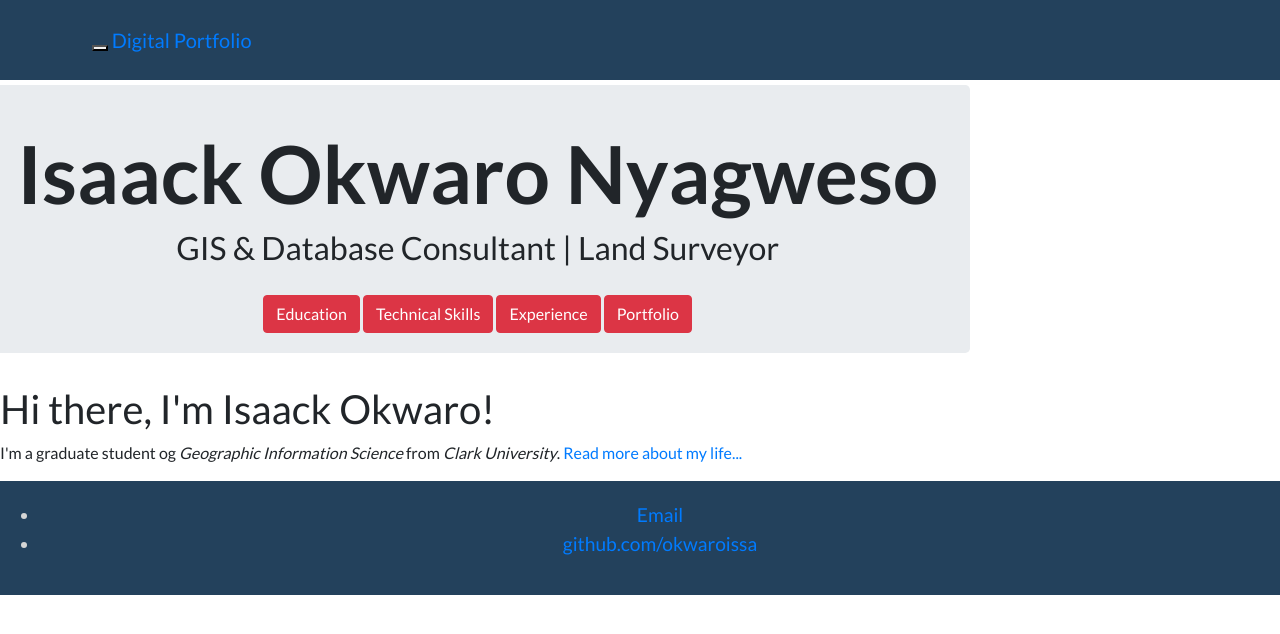
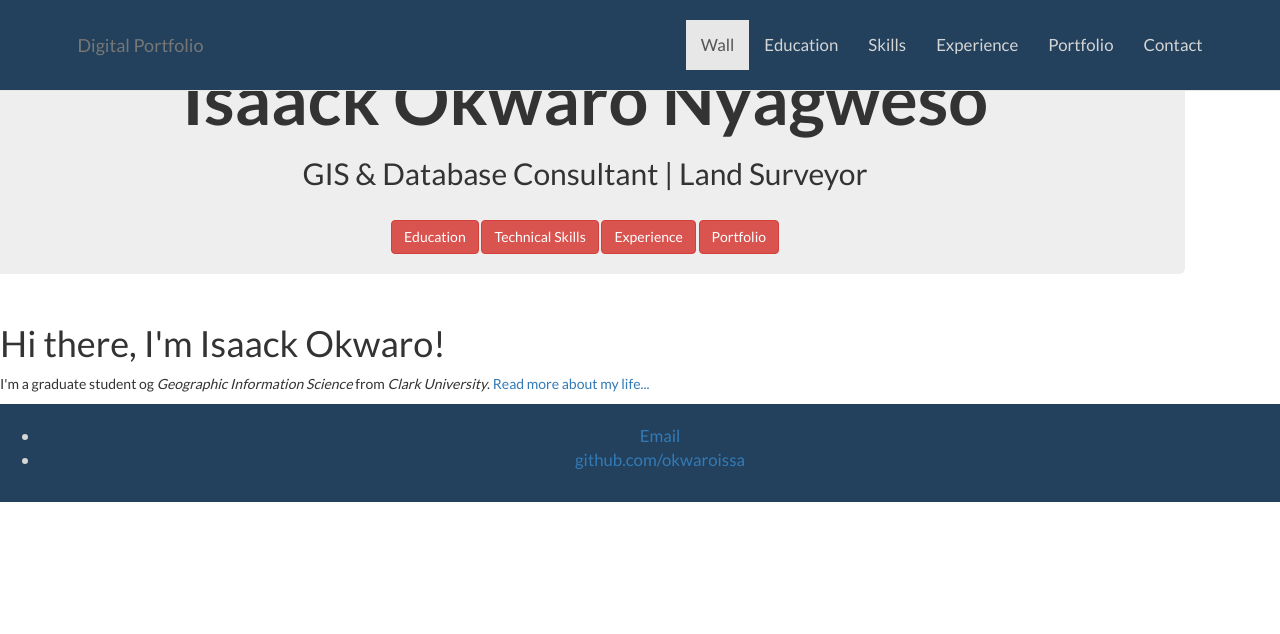
Before and after one commit to okwaroissa/okwaroissa.github.io, a Jekyll site: the page built from index.html, in a window 1280 px wide. Shown: the top 634 px of the page. Built offline with Jekyll 4.4.1, drawn with Linux system fonts in a browser that asks for light colours; some of the changed lines change nothing that is shown.

Commit message:
Update default.html

```diff
--- a/_layouts/default.html
+++ b/_layouts/default.html
@@ -2,9 +2,9 @@
 	<html>
 		<head>
 			<title>{{ page.title }}</title>
-			<link rel="stylesheet" href="https://stackpath.bootstrapcdn.com/bootstrap/4.4.1/css/bootstrap.min.css">
-			<script src="https://code.jquery.com/jquery-3.4.1.slim.min.js"></script>
-			<script src="https://stackpath.bootstrapcdn.com/bootstrap/4.4.1/js/bootstrap.min.js"></script>
+			<link rel="stylesheet" href="/Bootstrap/bootstrap.min.css">
+			<script src="/jquery/jquery.min.js"></script>
+			<script src="/jquery/bootstrap.min.js"></script>
 			<!-- link to main stylesheet -->
 			<link rel="stylesheet" type="text/css" href="/css/site.css">
 
```
